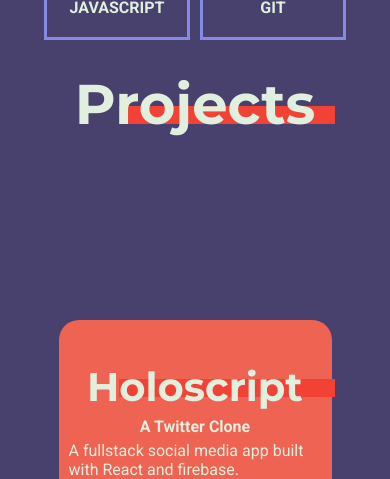
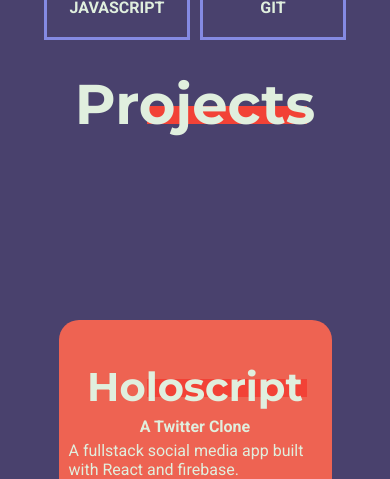
Before and after one commit to Sagelyyy/portfolio, a React (Create React App) app: page / in a window 390 px wide. Shown: the part 1475-1954 px from the top of the page. Built offline with nearby package versions, Linux system fonts and the light colour scheme.

Commit message:
More CSS mobile tweaks.

```diff
--- a/src/components/Contact.css
+++ b/src/components/Contact.css
@@ -1,3 +1,7 @@
+.contact--container{
+    margin-bottom: 20px;
+}
+
 .contact--container form{
     margin: 0 auto;
     display: flex;
--- a/src/components/Projects.css
+++ b/src/components/Projects.css
@@ -137,7 +137,7 @@
         top: 0;
         left: 0;
         width: 70vw;
-        height: 50vh;
+        height: 40vh;
         z-index: -2;
         border-radius: var(--border-rad);
         background-color: var(--bright-highlight);
--- a/src/components/Title.css
+++ b/src/components/Title.css
@@ -2,7 +2,7 @@
     position: relative;
     content: '';
     border-bottom: 18px solid var(--font-highlight);
-    width: 13.5rem;
+    width: 10rem;
     display: block;
     margin: 0 auto;
     left: 2rem;
```
